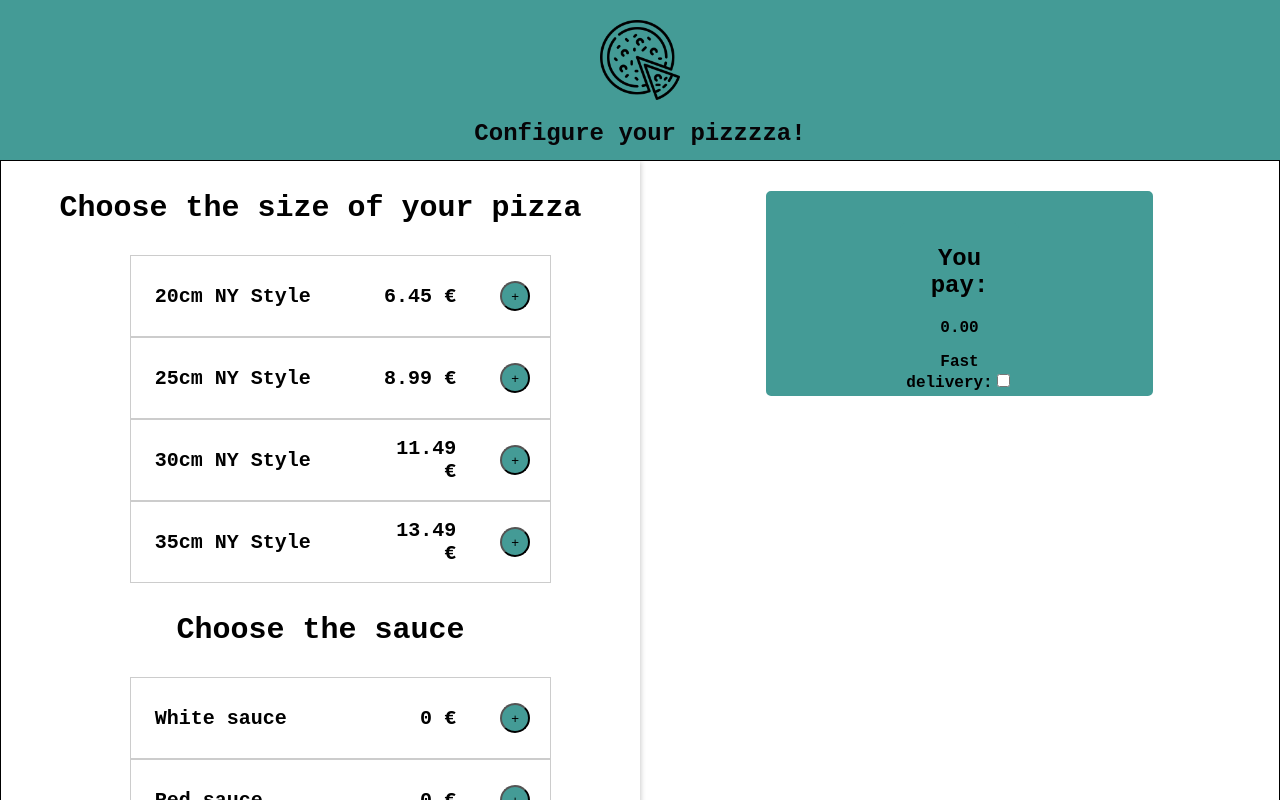
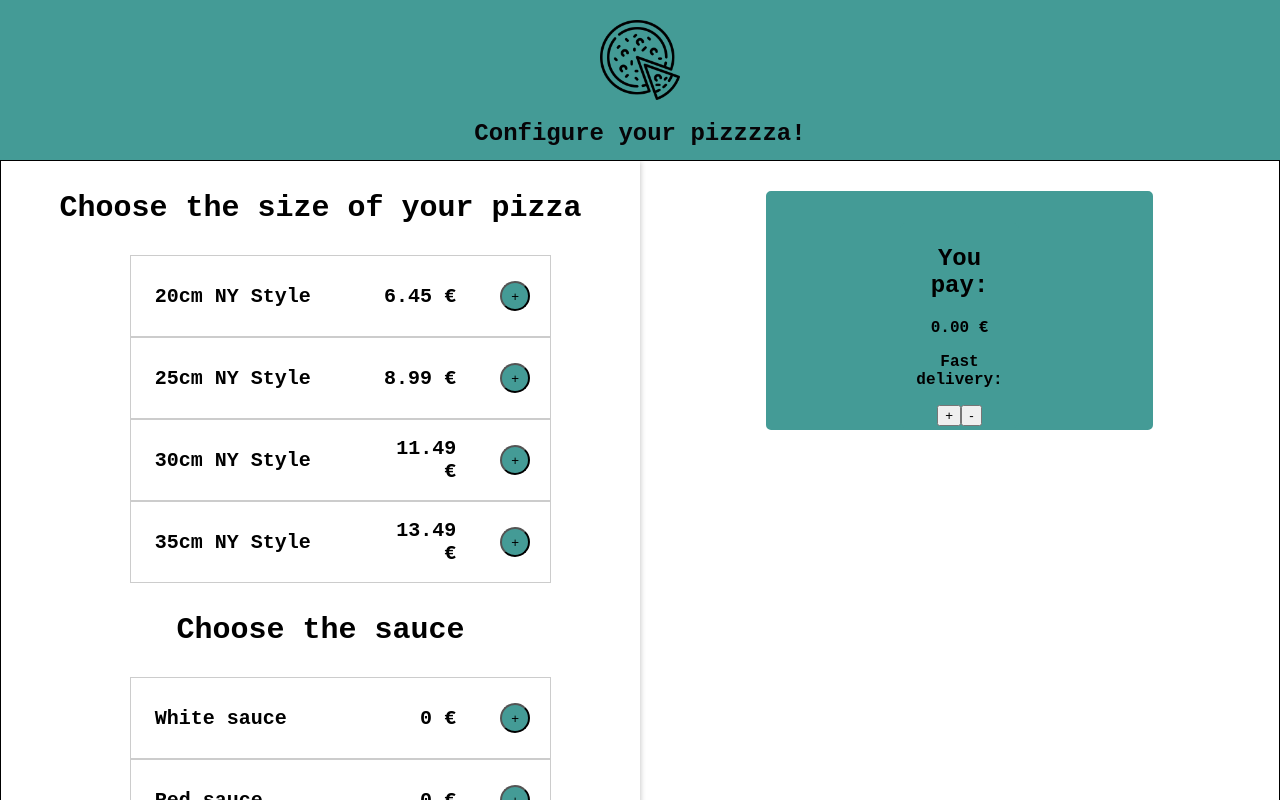
Before and after one commit to Panduss/Pizzzza, a React (Create React App) app: page / in a window 1280 px wide. Shown: the top 800 px of the page. Built offline with nearby package versions, Linux system fonts and the light colour scheme.

Commit message:
possible to remove drone delivery and go back to original price

```diff
--- a/src/containers/Price.js
+++ b/src/containers/Price.js
@@ -3,8 +3,8 @@ import React, { PureComponent } from 'react'
 import { connect } from 'react-redux'
 import {bindActionCreators} from 'redux'
 import {letDrone} from '../actions/cart'
+import {noDrone} from '../actions/cart'
 
-// parseFloat(baseP + sauceP + toppingP).toFixed(2) : (parseFloat(baseP + sauceP + toppingP).toFixed(2)) * 1.1)
 
 class TotalPrice extends PureComponent {
 
@@ -24,11 +24,14 @@ render() {
         <div className="showPrice">
             <div className="textInside">
                 <h2>You pay: </h2>
-            <p className="price">{this.pizzaPrice()}</p>
-            <span>
-            <span>Fast delivery:</span>
-            <input type="checkbox" className="drone" onChange={() => this.props.letDrone()}></input>
-            </span>
+                <p className="price">{this.pizzaPrice()} €</p>
+                    <div>
+                    <p>Fast delivery:</p>
+                        <div>
+                        <button className="drone" onClick={() => this.props.letDrone()}>+</button>
+                        <button className="drone" onClick={() => this.props.noDrone()}>-</button>
+                    </div>
+                </div>
             </div>
         </div>
     )
@@ -46,7 +49,9 @@ function mapStateToProps(state) {
 }
 
 function mapDispatchToProps(dispatch) {
-    return bindActionCreators({ letDrone: letDrone }, dispatch)
+    return bindActionCreators({ letDrone: letDrone,
+                                noDrone: noDrone
+                            }, dispatch)
   }
 
 export default connect(mapStateToProps, mapDispatchToProps)(TotalPrice)
--- a/src/reducers/drone.js
+++ b/src/reducers/drone.js
@@ -1,4 +1,3 @@
-
 
 const drone = (state = [], action = {} ) => {
     switch (action.type) {
```
Lines whose indentation alone changed are shown as unchanged.
